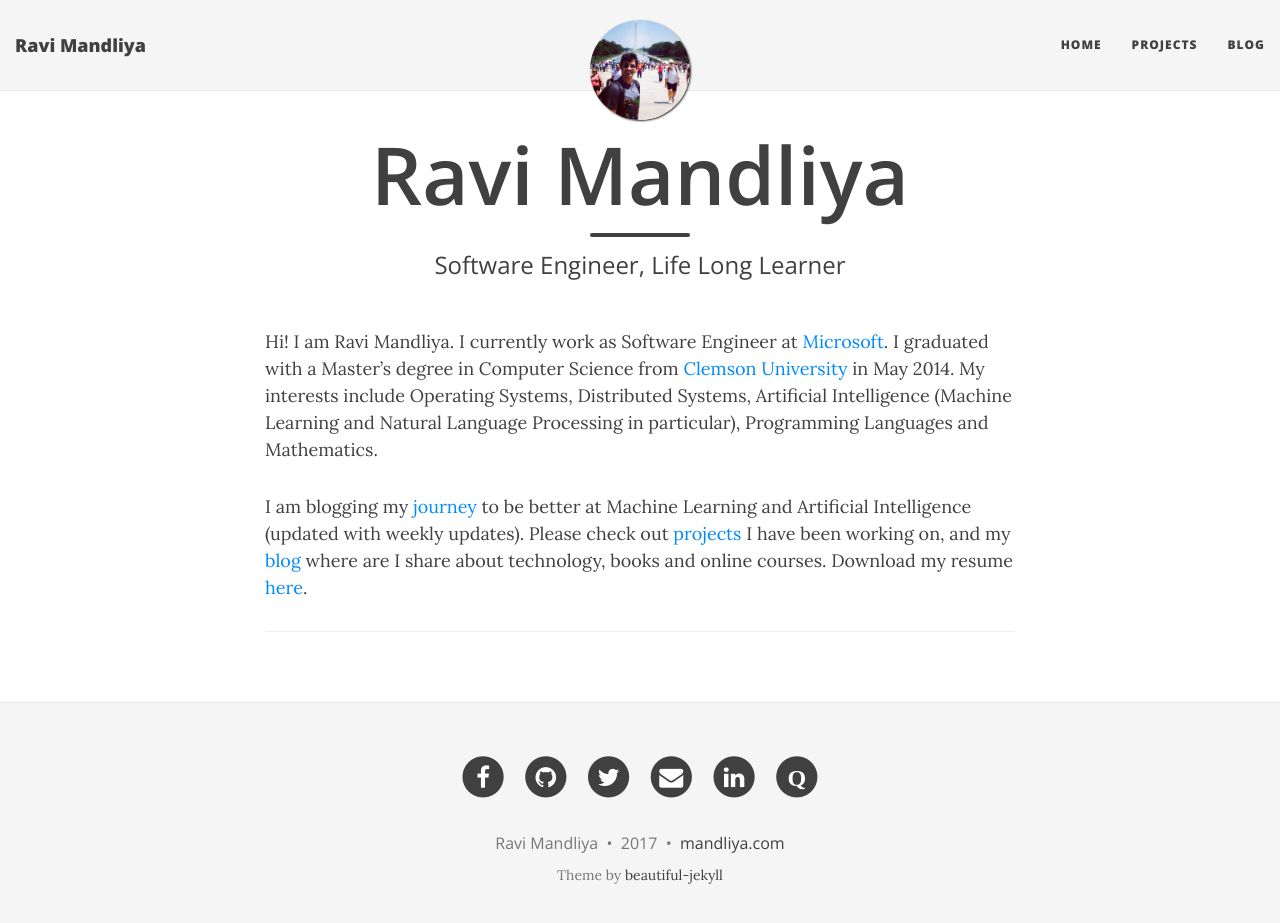
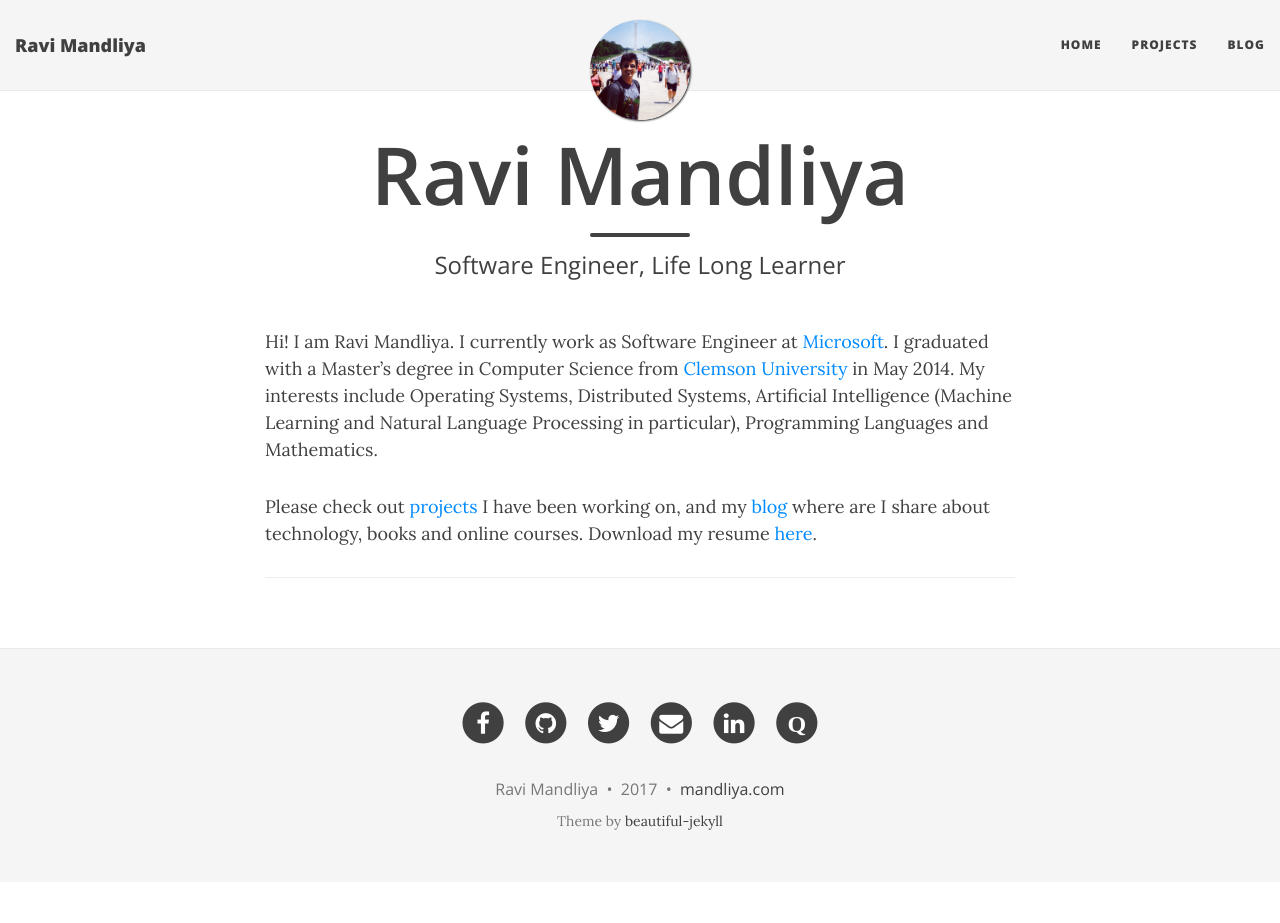
Before and after one commit to mandliya/mandliya.github.io.back, a Jekyll site: the page built from index.md, in a window 1280 px wide and 936 px high. Shown: the top 923 px of the window. Built offline with Jekyll 4.4.1, drawn with Linux system fonts in a browser that asks for light colours; nearby versions of some CDN libraries; the list of posts is cut into pages by our own code.

Commit message:
Update index.md

```diff
--- a/index.md
+++ b/index.md
@@ -6,7 +6,6 @@ subtitle: Software Engineer, Life Long Learner
 
 Hi! I am Ravi Mandliya. I currently work as Software Engineer at [Microsoft](http://microsoft.com). I graduated with a Master's degree in Computer Science from [Clemson University](http://clemson.edu) in May 2014. My interests include Operating Systems, Distributed Systems, Artificial Intelligence (Machine Learning and Natural Language Processing in particular), Programming Languages and Mathematics.
 
-I am blogging my [journey](http://mandliya.github.io/ml-journey/) to be better at Machine Learning and Artificial Intelligence (updated with weekly updates).
 Please check out [projects]() I have been working on, and my [blog]() where are I share about technology, books and online courses. Download my resume [here](http://mandliya.github.io/res/CV.pdf).
 
 ---
```
